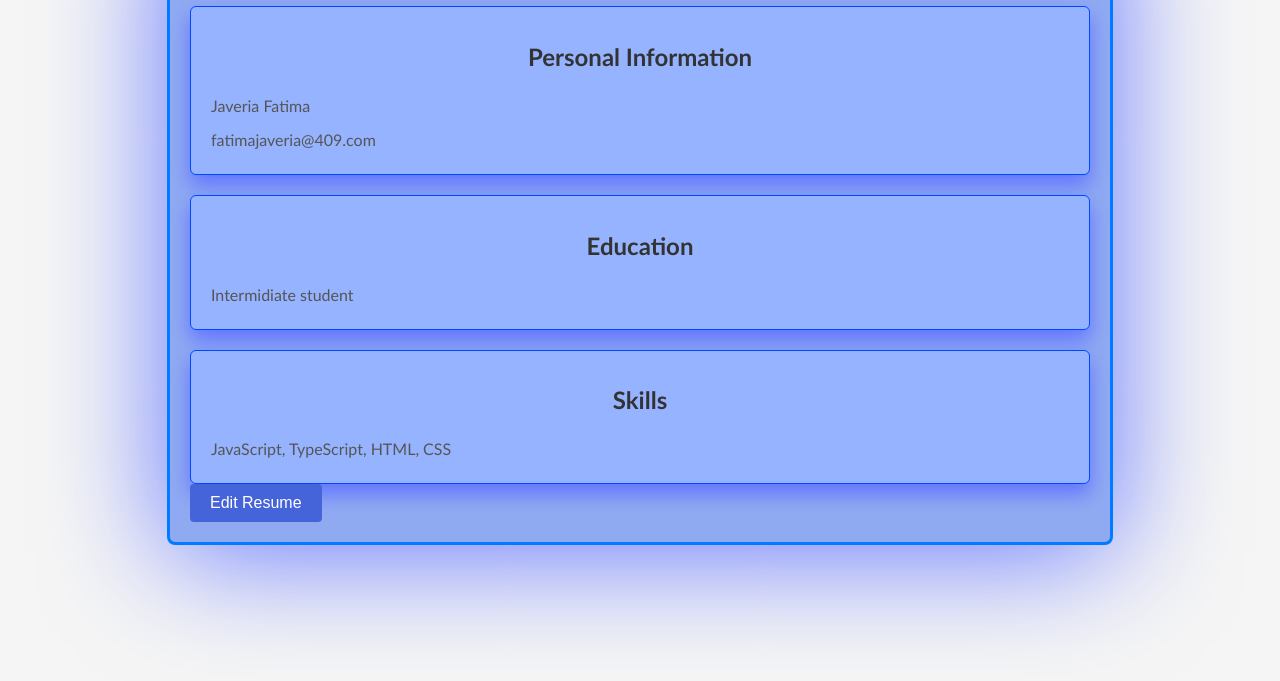
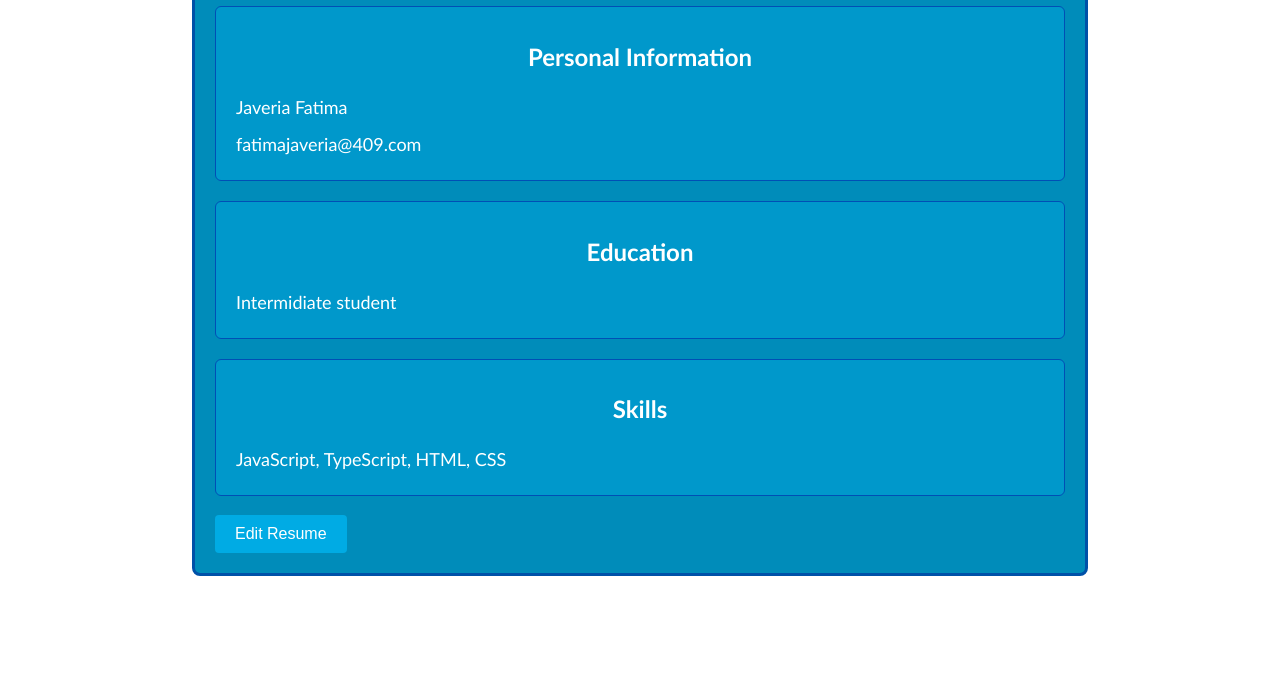
Before and after one commit to javeria-fatima49/milestone-4, a plain HTML site: page index.html in a window 1280 px wide. Shown: the part 119-800 px from the top of the page. Drawn offline with Linux system fonts and the light colour scheme.

Commit message:
Milestone 4 push to github.

```diff
--- a/style.css
+++ b/style.css
@@ -1,38 +1,37 @@
 body {
-    font-family: 'Gill Sans', 'Gill Sans MT', Calibri, 'Trebuchet MS', sans-serif;
-    background-color: #f5f5f5;
+    font-family: 'Gill Sans', 'Gill Sans MT', 'Calibri', 'Trebuchet MS', sans-serif;
+    background-color: #ffffff;
     margin: 0;
     padding: 20px;
 }
 
 .container {
-    max-width: 900px;
+    max-width: 850px;
     margin: 0 auto;
-    background-color: #90aaf2;
+    background-color: #008cba;
     padding: 20px;
     border-radius: 8px;
-    box-shadow: 0 8px 120px rgba(96, 115, 255, 0.991);
-    border: 3px solid #007bff;
+    border: 3px solid #0051a8;
 }
 
 h1, h2 {
     text-align: center;
-    color: #333;
+    color: #ffffff;
 }
 
 .resume-section {
     margin-top: 20px;
     padding: 15px;
-    border: 1px solid #0048ff;
+    border: 1px solid #004fb5;
     border-radius: 6px;
-    background-color: #95b3ff;
-    box-shadow: 0 10px 20px rgba(96, 115, 255, 0.991);
+    background-color: #0098cb;
 }
 
 p {
     margin: 5px 0;
-    color: #555;
+    color: #ffffff;
     padding: 5px;
+    font-size: 18px;
 }
 
 p[contenteditable="true"] {
@@ -44,7 +43,7 @@ p[contenteditable="true"] {
 
 button {
     padding: 10px 20px;
-    background-color: #4664da;
+    background-color: #00abe4;
     color: #ffffff;
     border: none;
     border-radius: 4px;
@@ -54,7 +53,7 @@ button {
 }
 
 button:hover {
-    background-color: #354b8a;
+    background-color: #007ad1;
 }
 
 .hidden {
@@ -63,10 +62,9 @@ button:hover {
 #editForm {
     margin-top: 20px;
     padding: 20px;
-    border: 1px solid #0048ff;
+    border: 1px solid #007399;
     border-radius: 6px;
-    background-color: #95b3ff;
-    box-shadow: 0 10px 20px rgba(96, 115, 255, 0.991);
+    background-color: #0092c3;
 }
 
 #editForm label {
```
Also changed, not shown: index.html (+1 -0 lines).
